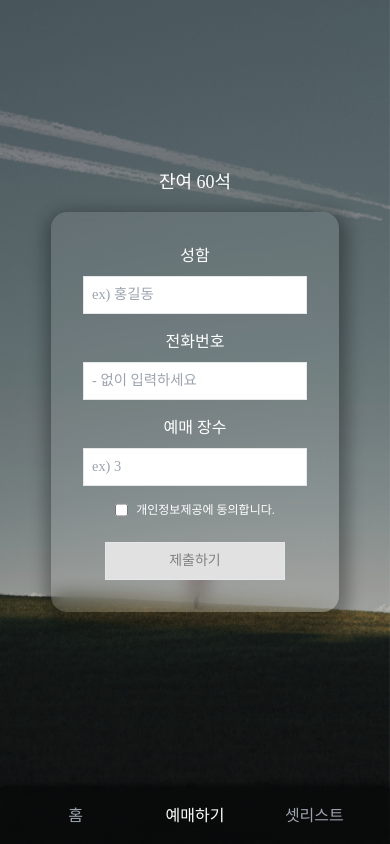
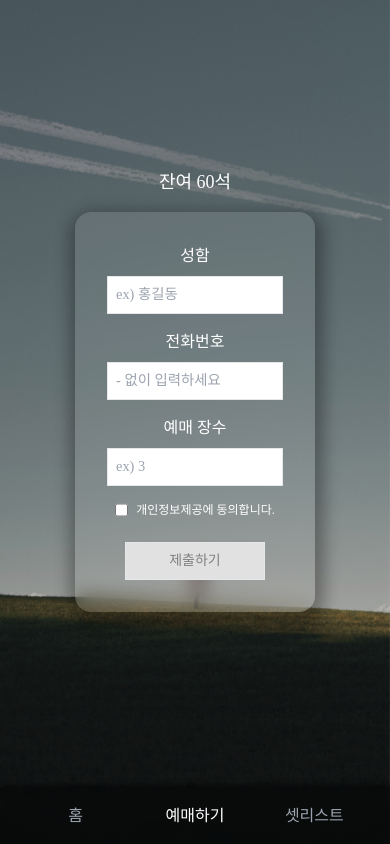
Before and after one commit to Ocknyer/oneway, a Next.js app: page /reservation in a window 390 px wide. Built offline with nearby package versions, Linux system fonts and the light colour scheme; no server answers; the database is empty; a web font is replaced by a local one.

Commit message:
폴드 일부 대응

```diff
--- a/app/reservation/page.tsx
+++ b/app/reservation/page.tsx
@@ -149,7 +149,7 @@ const Reservation = () => {
         <section className='flex flex-col items-center p-0'>
           {/* <h1 className='mb-4'>'편도' 예매하기</h1> */}
           <p className='mb-4 text-lg'>잔여 {60 - restTicket}석</p>
-          <form className='submit-form flex flex-col text-center items-center lg:gap-8 md:gap-6 gap-4 mb-16 rounded-2xl p-8 lg:w-full md:w-96 w-72'>
+          <form className='submit-form flex flex-col text-center items-center lg:gap-8 md:gap-6 gap-4 mb-16 rounded-2xl p-8 lg:w-full md:w-96 xs:w-60 w-72'>
             <div className={styles.inputBox}>
               <label htmlFor='name' className='text-base'>
                 성함
--- a/components/NaverMap.tsx
+++ b/components/NaverMap.tsx
@@ -27,7 +27,13 @@ const NaverMap = () => {
   }, []);
 
   // style={{ width: '300px', height: '200px' }}
-  return <div className='w-72 h-52 rounded-lg opacity-90' ref={mapElement} id='map'></div>;
+  return (
+    <div
+      className='xs:w-60 xs:h-40 w-72 h-52 rounded-lg opacity-90'
+      ref={mapElement}
+      id='map'
+    ></div>
+  );
 };
 
 export default NaverMap;
--- a/tailwind.config.ts
+++ b/tailwind.config.ts
@@ -1,4 +1,6 @@
-import type { Config } from 'tailwindcss'
+import type { Config } from 'tailwindcss';
+
+const defaultTheme = require('tailwindcss/defaultTheme');
 
 const config: Config = {
   content: [
@@ -10,11 +12,14 @@ const config: Config = {
     extend: {
       backgroundImage: {
         'gradient-radial': 'radial-gradient(var(--tw-gradient-stops))',
-        'gradient-conic':
-          'conic-gradient(from 180deg at 50% 50%, var(--tw-gradient-stops))',
+        'gradient-conic': 'conic-gradient(from 180deg at 50% 50%, var(--tw-gradient-stops))',
       },
+    },
+    screens: {
+      xs: '260px',
+      ...defaultTheme.screens,
     },
   },
   plugins: [],
-}
-export default config
+};
+export default config;
```
